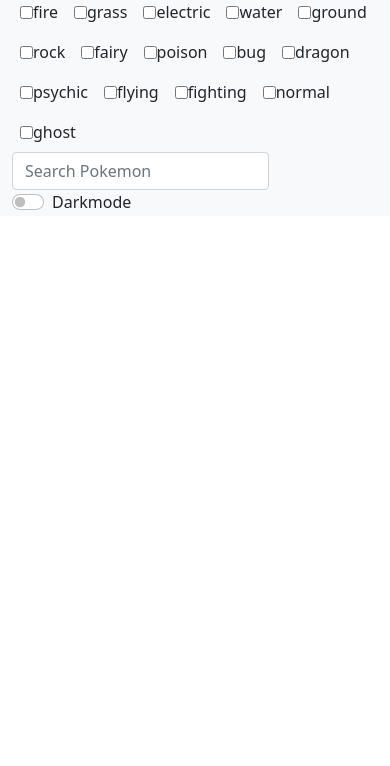
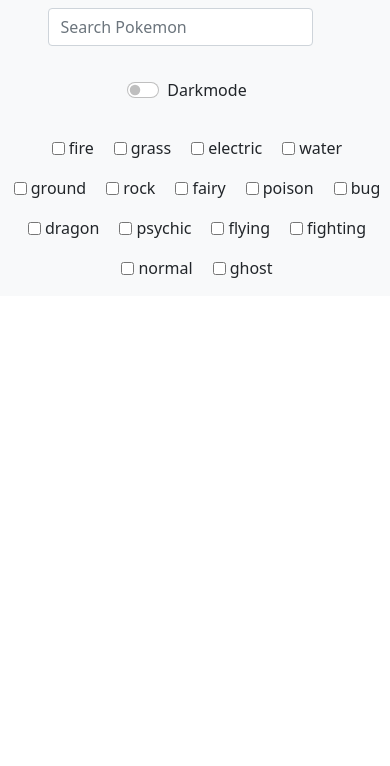
Before and after one commit to RolandVas/pokedex, a website: page pokedex.html in a window 390 px wide. Shown: the part 78-844 px from the top of the page. Drawn offline with nearby package versions, Linux system fonts and the light colour scheme; no server answers.

Commit message:
pokedex.v1

```diff
--- a/pokedex.html
+++ b/pokedex.html
@@ -15,30 +15,32 @@
 <body onload="loadPokedex()">
 
 
+    <!-- Header -->
     <nav class="navbar navbar-light bg-light">
         <div id="navbar" class="container-fluid">
             <a class="navbar-brand">Pokedex</a>
 
-            <div class="filter" id="filterBox">
+            <div class="phone_nav">
+
+                <div class="d-flex padding">
+                    <input id="search" onkeyup="searchPokemon()" class="form-control me-2 min_w"
+                        placeholder="Search Pokemon" aria-label="Search">
+                </div>
+
+                <div class="form-check form-switch padding">
+                    <input onclick="darkmode()" class="form-check-input" name="accept" type="checkbox" id="accept">
+                    <label class="form-check-label" for="accept">Darkmode</label>
+                </div>
+
             </div>
 
-            <div class="d-flex">
-                <input id="search" onkeyup="searchPokemon()" class="form-control me-2" type="search"
-                    placeholder="Search Pokemon" aria-label="Search">
-            </div>
-
-            <div class="form-check form-switch">
-                <input onclick="darkmode()" class="form-check-input" name="accept" type="checkbox" id="accept">
-                <label class="form-check-label" for="accept">Darkmode</label>
-              </div>
+        </div>
+        <div class="filter" id="filterBox">
         </div>
     </nav>
 
+    <!-- Load all Pokemon card mini -->
     <div class="load-pokemon" id="allPokemon">
-
-    </div>
-
-    <div class="load-pokemon" id="result">
 
     </div>
 
@@ -46,13 +48,9 @@
 
 
 
-
-
-
-    <!-- -----------------------------Pokemon Card------------------------- -->
+    <!-- Single Pokemon card view -->
     <div class="bg-1 d-none1" id="PokemonCardBody" onclick="ClosePokemonCard()">
-        <div class="Pokemon-card-body" onclick="event.stopPropagation()">
-            <!-- verhindert das onclick="ClosePokemonCard()" funktion auf der Pokemon-card-body div -->
+        <div class="Pokemon-card-body" onclick="event.stopPropagation()"> <!-- verhindert das onclick="ClosePokemonCard()" funktion auf der Pokemon-card-body div -->
 
             <div class="pokemon-card-top" id="pokedex-card">
                 <svg onclick="ClosePokemonCard()" xmlns="http://www.w3.org/2000/svg" width="30" height="30"
--- a/script.js
+++ b/script.js
@@ -1,5 +1,10 @@
+// pokemon date from url 1
 let Pokemon;
+
+// pokemon data from url 2
 let Pokemon2;
+
+// all checkboxes
 let checkboxs;
 
 let colors = {
@@ -22,12 +27,14 @@
 
 let type = ['fire', 'grass', 'electric', 'water', 'ground', 'rock', 'fairy', 'poison', 'bug', 'dragon', 'psychic', 'flying', 'fighting', 'normal', 'ghost']
 
-
-let pokemon_number = 101;
+//  Number of Loaded pokemon
+let pokemon_number = 51;
 
 
 
-/* Werte von renderAllPokemonInfoForCard */
+/**
+ * deta from function renderAllPokemonInfoForCard()
+ */
 let AllWeight = [];
 let Allheight = [];
 let AllName = [];
@@ -36,9 +43,12 @@
 let AllImg = [];
 let AllHabitat = [];
 let AllAbility1 = [];
-// let AllAbility2 = [];
 
-/* Werte von renderAllPokemonStatForcard() */
+
+
+/**
+ * deta from function renderAllPokemonStatForcard()
+ */
 let AllHP = [];
 let AllAttack = [];
 let AllDefense = [];
@@ -47,6 +57,11 @@
 let AllSpeed = [];
 
 
+
+/**
+ * load date from API
+ * load Pokedex with all pokemons
+ */
 async function loadPokedex() {
 
     checkbox()
@@ -67,18 +82,20 @@
         renderAllPokemonInfoForCard() /* rendert alle daten für die grosse Pokemon Karte // div ist im HTML teil definiert */
         renderAllPokemonStatForcard()
 
-
-
     }
 
 }
 
 
-/* *****************************************rendert alle mini Pokemon Karten***************************** */
+/**
+ * render all mini pokemon cards
+ *
+ * @param {number} i - number of loaded pokemon cards
+ */
 function renderAllPokemonCardMini(i) {
 
     let name = Pokemon['name'];
-    name = name[0].toUpperCase() + name.slice(1); /*name[0].toUpperCase() -> name als string nulte stelle &&&& slice(1) ab stelle 1 setzt alles zurück  */
+    name = name[0].toUpperCase() + name.slice(1); /*name[0].toUpperCase() -> name als string nulte stelle & slice(1) ab stelle 1 setzt alles zurück  */
 
     let img = Pokemon['sprites']['other']['dream_world']['front_default'];
     let type = Pokemon['types'][0]['type']['name'];
@@ -105,7 +122,9 @@
 
 
 
-/* *****************************************Liest alle about-infos für Pokemons aus und speichert im Array************************************ */
+/**
+ * Reads all abaut infos for Pokemons and stores in array
+ */
 function renderAllPokemonInfoForCard() {
 
     let species = Pokemon2['genera'][7]['genus'];
@@ -124,9 +143,6 @@
     let ability1 = Pokemon['abilities'][0]['ability']['name'];
     AllAbility1.push(ability1)
 
-    // let ability2 = Pokemon['abilities'][1]['ability']['name'];
-    // AllAbility2.push(ability2)
-
     let habitat = Pokemon2['habitat']['name'];
     AllHabitat.push(habitat)
 
@@ -138,7 +154,9 @@
 
 }
 
-/* *****************************************Liest alle stats für Pokemons aus und speichert im Array************************************ */
+/**
+ * Reads all stats for Pokemons and stores in array
+ */
 function renderAllPokemonStatForcard() {
 
     let HP = Pokemon['stats'][0]['base_stat'];
@@ -162,6 +180,11 @@
 }
 
 
+/**
+ * load stats for big pokemon card
+ *
+ * @param {number} i - number of the pokemon card you clicked on
+ */
 function showAllStatForPokemonCard(i) {
 
     let HP = AllHP[i - 1];
@@ -179,7 +202,7 @@
     document.getElementById('speed').innerHTML = speed;
 
 
-    /* ********************Progress Bar width************************* */
+    /* Progress Bar width */
     document.getElementById('HPBar').style.width = `${HP}%`;
     document.getElementById('attackBar').style.width = `${attack}%`;
     document.getElementById('defenseBar').style.width = `${defense}%`;
@@ -195,10 +218,14 @@
 
 
 
-/* ***************************************rendert alle grosse Pokemon Karten************************************** */
+/**
+ * load abaut for big pokemon card
+ *
+ * @param {number} i - number of the pokemon card you clicked on
+ */
 function showAllInforForPokemonCard(i) {
 
-    let PokemonName = AllName[i - 1]; /* i - 1 weil im Array fängt man von 0 an zu zählen - i ist 1 siehe Zeile 34*/
+    let PokemonName = AllName[i - 1]; /* i - 1 weil im Array fängt man von 0 an zu zählen */
     PokemonName = PokemonName[0].toUpperCase() + PokemonName.slice(1);
 
     let species = AllSpecies[i - 1];
@@ -210,7 +237,6 @@
     let img = AllImg[i - 1];
     let habitat = AllHabitat[i - 1];
     let ability1 = AllAbility1[i - 1];
-    // let ability2 = AllAbility2[i - 1];
 
 
     document.getElementById('pokedexCardName').innerHTML = PokemonName;
@@ -228,8 +254,11 @@
 
 
 
-/* ****************************************öffnet die grosse Pokemon Karte******************************** */
-function openPokemonCard(i) { /* i ist die Nummer von der Karte auf den man geklickt hat*/
+/**
+ * show single pokemon on big card
+ * @param {number} i - number of the pokemon card you clicked on
+ */
+function openPokemonCard(i) {
     document.getElementById('PokemonCardBody').classList.remove('d-none1');
 
     document.getElementById('statsNav').classList.remove('table-nav-activ')
@@ -239,7 +268,11 @@
     showAllStatForPokemonCard(i)/* rendert alle infos für die kleine Karte */
 }
 
-/* ****************************************schliesst die grosse Pokemon Karte******************************** */
+
+
+/**
+ * close single pokemon view
+ */
 function ClosePokemonCard() {
     document.getElementById('PokemonCardBody').classList.add('d-none1');
     document.getElementById('PokemonCardBody').classList.add('d-none1');
@@ -251,7 +284,11 @@
 
 
 
-/* *************************************************umrechnung für grösse und gewicht************************ */
+/**
+ * calculated height to cm and weight to kg
+ * @param {number} weight
+ * @param {number} height
+ */
 function WeightInKg(weight) {
     return weight / 10;
 }
@@ -263,7 +300,9 @@
 
 
 
-
+/**
+ * shows the about of the pokemon
+ */
 function showAbout() {
     document.getElementById('AboutTable').classList.remove('d-none')
     document.getElementById('StatTable').classList.add('d-none')
@@ -274,6 +313,10 @@
 }
 
 
+
+/**
+ * shows the stats of the pokemon
+ */
 function showStats() {
     document.getElementById('AboutTable').classList.add('d-none')
     document.getElementById('StatTable').classList.remove('d-none')
@@ -283,6 +326,9 @@
 }
 
 
+/**
+ * sets colors to dark
+ */
 function darkmode() {
     const dark = document.getElementById('accept');
 
@@ -290,13 +336,19 @@
         document.body.style.backgroundColor = "#3d3d3d";
         document.getElementById('navbar').classList.add('darkmode-nav')
         document.getElementById('PokemonCardBottom').classList.add('darkmodeCard')
+        document.getElementById('filterBox').classList.add('darkmode-nav')
     } else {
         document.body.style.backgroundColor = "";
         document.getElementById('navbar').classList.remove('darkmode-nav')
         document.getElementById('PokemonCardBottom').classList.remove('darkmodeCard')
+        document.getElementById('filterBox').classList.remove('darkmode-nav')
     }
 }
 
+
+/**
+ * render all checkboxes for filtering by type
+ */
 function checkbox() {
     for (let i = 0; i < type.length; i++) {
         const pokemonType = type[i];
@@ -314,14 +366,10 @@
 
 
 
-
-function filterPokemon(type) {
-    //if all checkboxs value are false then show all Pokemons
-    //else show only the pokemons elements where the pokemon type it's equal to checkboxs where there value are true
-
-    // let checkbox = document.getElementById(`checkbox-${type}`);
-    // let checkboxValue = document.getElementById(`checkbox-${type}`).value;
-    // console.log(checkboxValue)
+/**
+ * Filters poekemon by type
+ */
+function filterPokemon() {
 
     let check = false;
     let checked = [];
@@ -366,7 +414,9 @@
 
 
 
-
+/**
+ * Search pokemon by name
+ */
 function searchPokemon() {
 
     const input = document.getElementById("search").value;
@@ -394,28 +444,3 @@
     }
 
 }
-
-
-
-// let darkmode = document.getElementById('darkmode');
-
-// if (darkmode.checked = true) {
-//     document.getElementById('allPokemon').classList.add('darkmode')
-// }
-
-
-
-
-
-
-
-
-// if (checkbox.checked && pokemonType != checkboxValue) {
-        //     pokemonCardElement.classList.add('d-none')
-        // } else (pokemonCardElement.classList.remove('d-none'))
-
-
-
- // if (checkbox.checked){
-    //     allCheckbox.push(`checkbox-${type}`)
-    // } else (allCheckbox.splice (0, 1))
--- a/style.css
+++ b/style.css
@@ -15,13 +15,32 @@
     background-color: #666666;
 }
 
+.padding {
+    padding: 16px;
+}
+
+.min_w {
+    min-width: 100% !important;
+}
+
+
+.input_filterBox{
+    margin-right: 4px;
+    margin-left: 4px;
+}
+
+.d-flex {
+    margin-right: 30px;
+}
 /* -----------------head---------------- */
 
 .filter {
     display: flex;
     flex-wrap: wrap;
-    width: 600px;
-    height: 100%;
+    justify-content: center;
+    min-width: 100%;
+    padding-top: 8px;
+    padding-bottom: 8px;
 }
 
 .filterBox {
@@ -57,7 +76,6 @@
 .pokemon-card-name-mini {
     font-size: 1.8rem;
     font-weight: bold;
-    /* color: #484349; */
     color: #4C5B5C;
     margin-bottom: 16px;
 }
@@ -82,6 +100,8 @@
 
 }
 
+
+
 /* load pokemon */
 
 .pokemon-number {
@@ -96,7 +116,8 @@
 }
 
 
-/*-------------------------- Pokemon card body------------------------------ */
+
+/* Pokemon card body */
 
 .bg-1 {
     display: flex;
@@ -197,7 +218,7 @@
 
 
 
-/* -----------------------Pokemon Info------------------- */
+/* Pokemon Info */
 
 .bi-arrow-left {
     cursor: pointer;
@@ -234,3 +255,35 @@
 tr :last-child {
     text-align: end;
 }
+
+
+
+
+
+
+
+
+
+
+.phone_nav {
+    display: flex;
+}
+@media(max-width: 620px) {
+
+
+    .container-fluid {
+        flex-direction: column;
+
+    }
+}
+
+
+@media(max-width: 400px) {
+
+    .phone_nav {
+        display: flex;
+        align-items: center;
+        flex-direction: column;
+    }
+
+}
```
